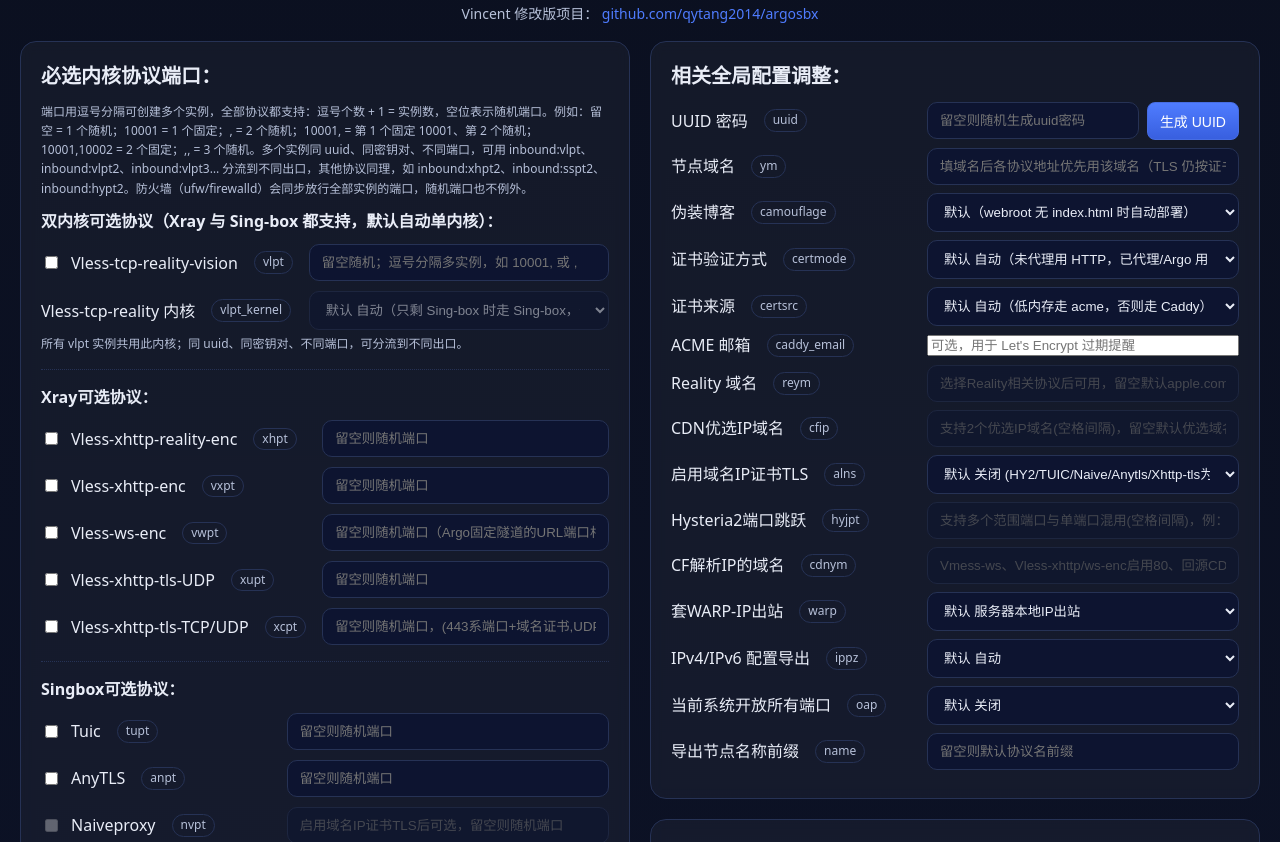
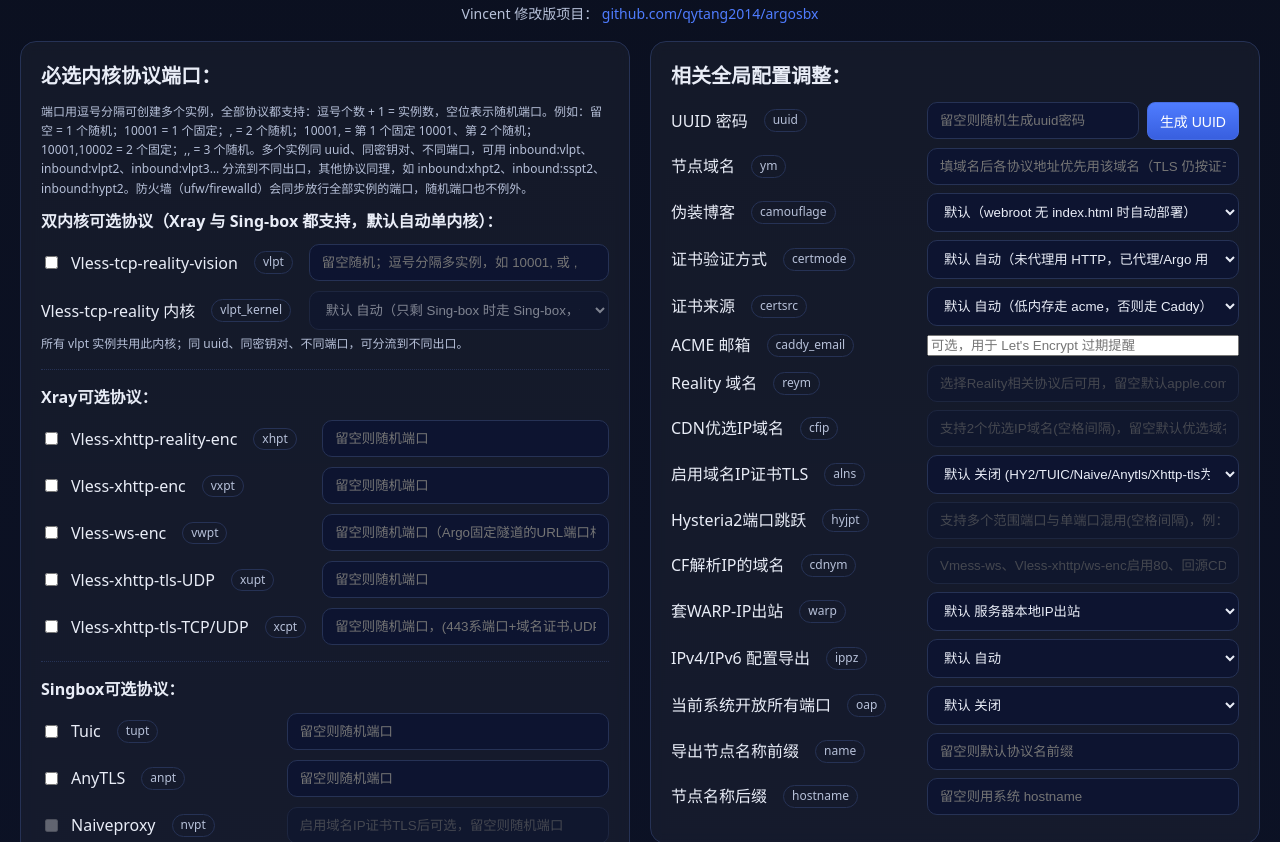
Before and after one commit to qytang2014/argosbx, a plain HTML site: page index.html in a window 1280 px wide. Shown: the part 110-952 px from the top of the page. Drawn offline with Linux system fonts and the light colour scheme.

Commit message:
feat: hostname customizable as node name suffix; add to vars and generator

```diff
--- a/index.html
+++ b/index.html
@@ -545,6 +545,7 @@
           </select>
         </div>
         <div class="row"><label>导出节点名称前缀 <span class="pill">name</span></label><input id="name" type="text" placeholder="留空则默认协议名前缀"/></div>
+        <div class="row"><label>节点名称后缀 <span class="pill">hostname</span></label><input id="hostname" type="text" placeholder="留空则用系统 hostname"/></div>
       </section>
 
       <section class="card argo-tunnel">
@@ -639,7 +640,7 @@
   const CURL = 'bash <(curl -Ls https://raw.githubusercontent.com/qytang2014/argosbx/main/argosbx.sh)';
   const WGET = 'bash <(wget -qO- https://raw.githubusercontent.com/qytang2014/argosbx/main/argosbx.sh)';
   const protoKeys = ['sopt','vmpt','vmtls','vlpt','xhpt','vxpt','vwpt','xupt','xcpt','hypt','tupt','nvpt','anpt','arpt','sspt'];
-  const optIds = ['warp','ippz','uuid','ym','certsrc','certmode','reym','cfip','alns','hyjpt','cdnym','name', 'oap', 'sub', 'subid', 'subpt', 'egress_nodes', 'egress_bind', 'egress_rules', 'egress_add', 'vlpt_kernel', 'camouflage', 'caddy_email'];
+  const optIds = ['warp','ippz','uuid','ym','certsrc','certmode','reym','cfip','alns','hyjpt','cdnym','name', 'oap', 'sub', 'subid', 'subpt', 'egress_nodes', 'egress_bind', 'egress_rules', 'egress_add', 'vlpt_kernel', 'camouflage', 'caddy_email', 'hostname'];
 
   const argoSelect = document.getElementById('argoSelect');
   const agn = document.getElementById('agn');
```
Also changed, not shown: 3 other files.
